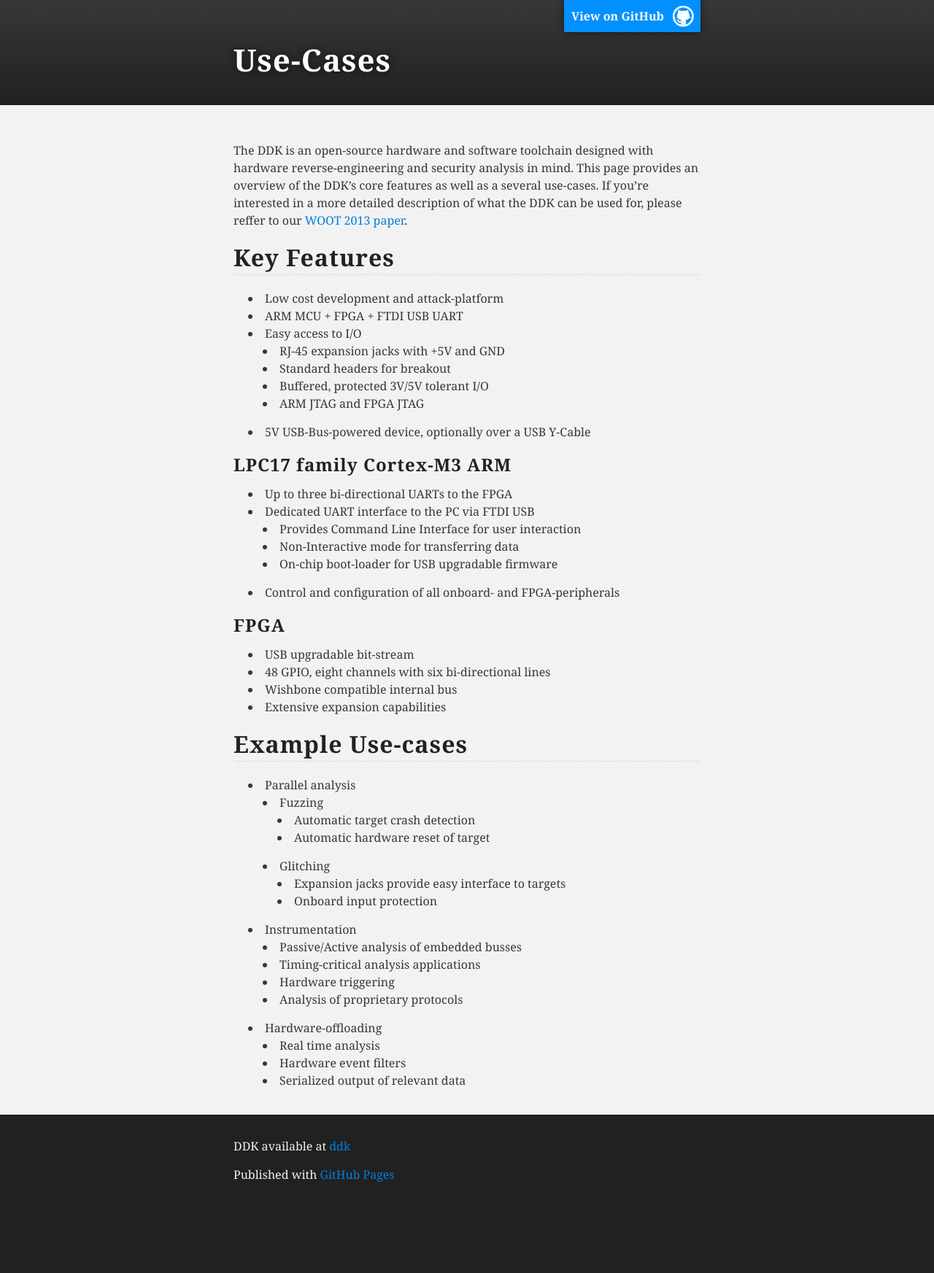
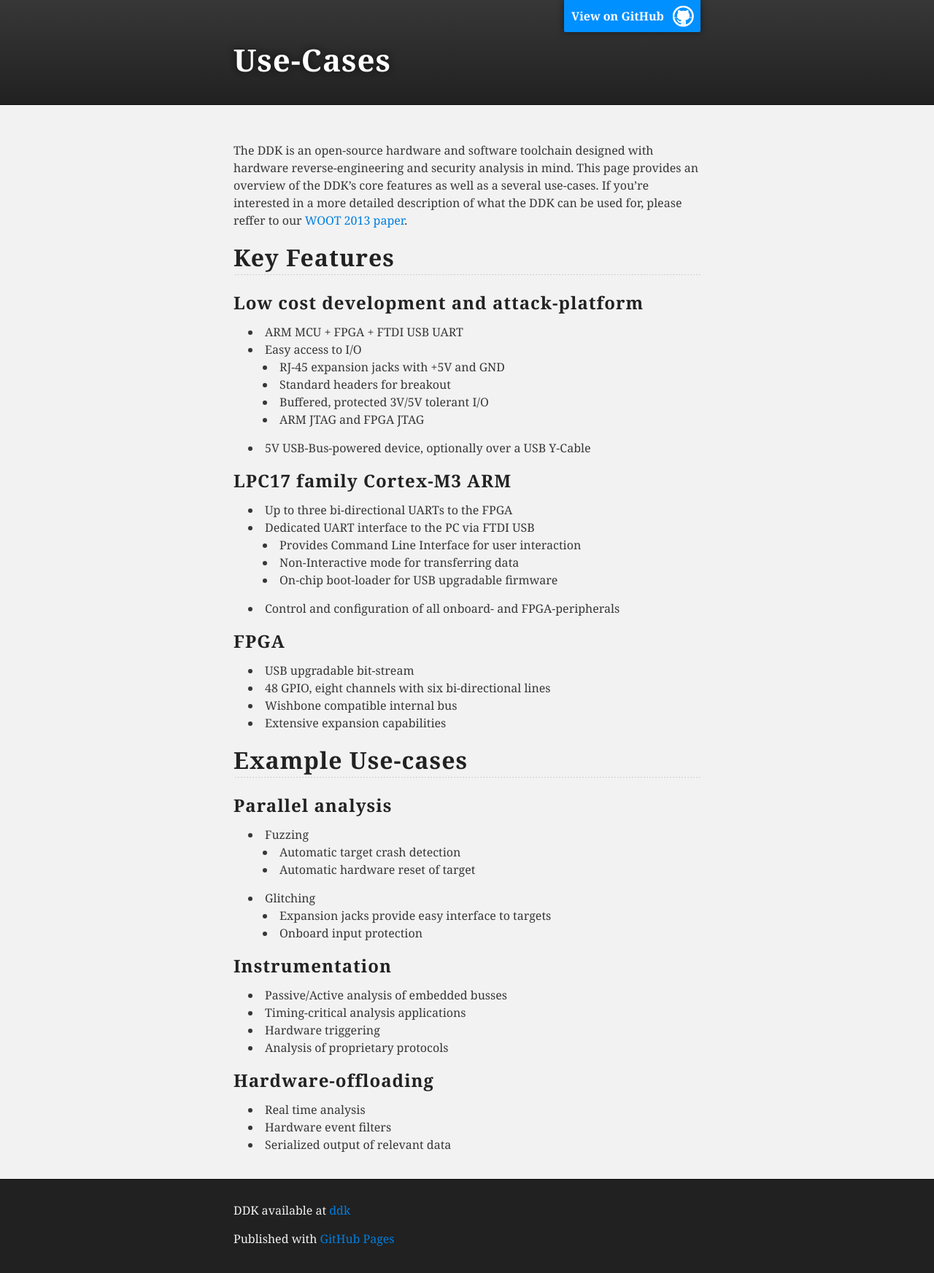
Before and after one commit to ddk/ddk.github.io, a Jekyll site: the page built from use-cases/index.md, in a window 1280 px wide. Shown: the whole page at 73% size. Built offline with Jekyll 4.4.1, drawn with Linux system fonts in a browser that asks for light colours; before the commit the page ends 1657 px from its top, so only the background shows below that.

Commit message:
Use less bullet-points

```diff
--- a/use-cases/index.md
+++ b/use-cases/index.md
@@ -9,7 +9,7 @@ If you're interested in a more detailed description of what the DDK can be used
 
 ## Key Features
 
-* Low cost development and attack-platform
+### Low cost development and attack-platform
 * ARM MCU + FPGA + FTDI USB UART
 * Easy access to I/O
   - RJ-45 expansion jacks with +5V and GND
@@ -36,23 +36,23 @@ If you're interested in a more detailed description of what the DDK can be used
 
 ## Example Use-cases
 
-* Parallel analysis
-  - Fuzzing
-    * Automatic target crash detection
-    * Automatic hardware reset of target
+### Parallel analysis
+* Fuzzing
+  - Automatic target crash detection
+  - Automatic hardware reset of target
 
-  - Glitching
-    * Expansion jacks provide easy interface to targets
-    * Onboard input protection
+* Glitching
+  - Expansion jacks provide easy interface to targets
+  - Onboard input protection
 
 
-* Instrumentation
-  - Passive/Active analysis of embedded busses
-  - Timing-critical analysis applications
-  - Hardware triggering
-  - Analysis of proprietary protocols
+### Instrumentation
+* Passive/Active analysis of embedded busses
+* Timing-critical analysis applications
+* Hardware triggering
+* Analysis of proprietary protocols
 
-* Hardware-offloading
-  - Real time analysis
-  - Hardware event filters
-  - Serialized output of relevant data
+### Hardware-offloading
+* Real time analysis
+* Hardware event filters
+* Serialized output of relevant data
```
